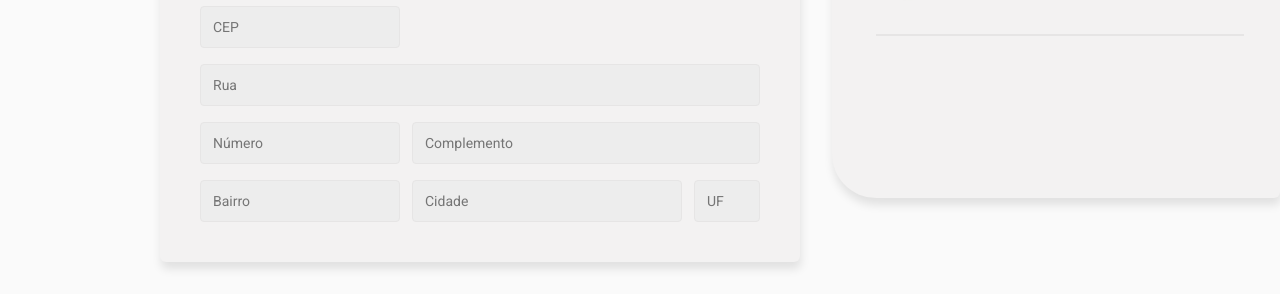
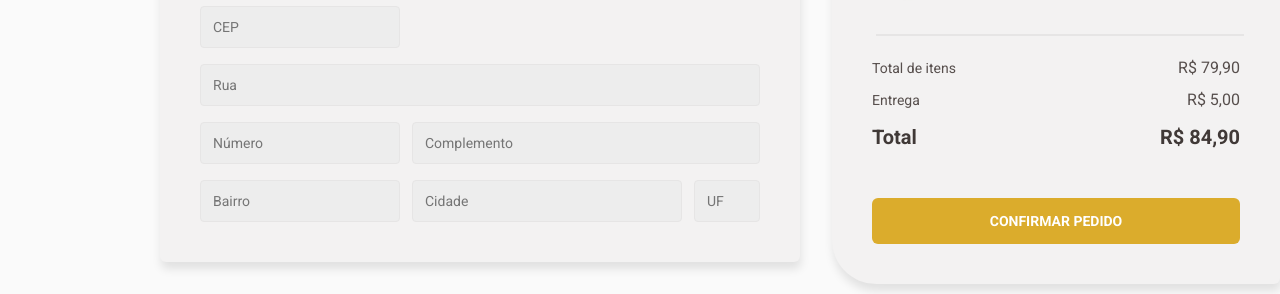
Before and after one commit to leticea/plant-pot-shop, a React (Vite) app: page /checkout in a window 1280 px wide. Shown: the part 297-591 px from the top of the page. Built offline with nearby package versions, Linux system fonts and the light colour scheme.

Commit message:
feat(ConfirmationCard): editing styles

```diff
--- a/src/pages/Checkout/components/CheckoutCartCard/index.tsx
+++ b/src/pages/Checkout/components/CheckoutCartCard/index.tsx
@@ -1,3 +1,4 @@
+import { ConfirmationCard } from "../ConfirmationCard";
 import { PotsCartCard } from "../PotsCartCard";
 import { OrderCard } from "./styles";
 
@@ -6,6 +7,7 @@
     <>
       <OrderCard>
         <PotsCartCard />
+        <ConfirmationCard />
       </OrderCard>
     </>
   )
--- /dev/null
+++ b/src/pages/Checkout/components/ConfirmationCard/index.tsx
@@ -0,0 +1,20 @@
+import { Button, Confirmation } from "./styles";
+
+export function ConfirmationCard() {
+  return (
+    <>
+      <Confirmation>
+        <p>
+          Total de itens <span>R$ 79,90</span>
+        </p>
+        <p>
+          Entrega <span>R$ 5,00</span>
+        </p>
+        <h1>
+          Total <span>R$ 84,90</span>
+        </h1>
+      </Confirmation>
+      <Button type="submit">Confirmar pedido</Button>
+    </>
+  );
+}
--- /dev/null
+++ b/src/pages/Checkout/components/ConfirmationCard/styles.ts
@@ -0,0 +1,62 @@
+import styled from "styled-components";
+
+export const Confirmation = styled.section`
+  width: 36.8rem;
+  height: 9.2rem;
+  display: grid;
+
+  p {
+    display: flex;
+    justify-content: space-between;
+    align-items: center;
+    padding-bottom: 1.2rem;
+
+    font-size: 1.4rem;
+    line-height: 130%;
+
+    color: ${(props) => props.theme["gray-700"]};
+
+    span {
+      font-size: 1.6rem;
+    }
+  }
+
+  h1 {
+    display: flex;
+    justify-content: space-between;
+    align-self: end;
+
+    font-size: 2rem;
+    line-height: 130%;
+
+    color: ${(props) => props.theme["gray-800"]};
+
+    span {
+      font-size: 2rem;
+    }
+  }
+`;
+
+export const Button = styled.button`
+  width: 36.8rem;
+  height: 4.6rem;
+  padding: 1.2rem 0.8rem;
+  margin-top: 2.4rem;
+
+  border: none;
+  cursor: pointer;
+  border-radius: 6px;
+
+  background: ${(props) => props.theme["yellow-400"]};
+
+  font-weight: 700;
+  font-size: 1.4rem;
+  text-transform: uppercase;
+
+  color: ${(props) => props.theme["white"]};
+  transition: all 0.2s;
+
+  &:hover {
+    background: ${(props) => props.theme["yellow-600"]};
+  }
+`;
```
